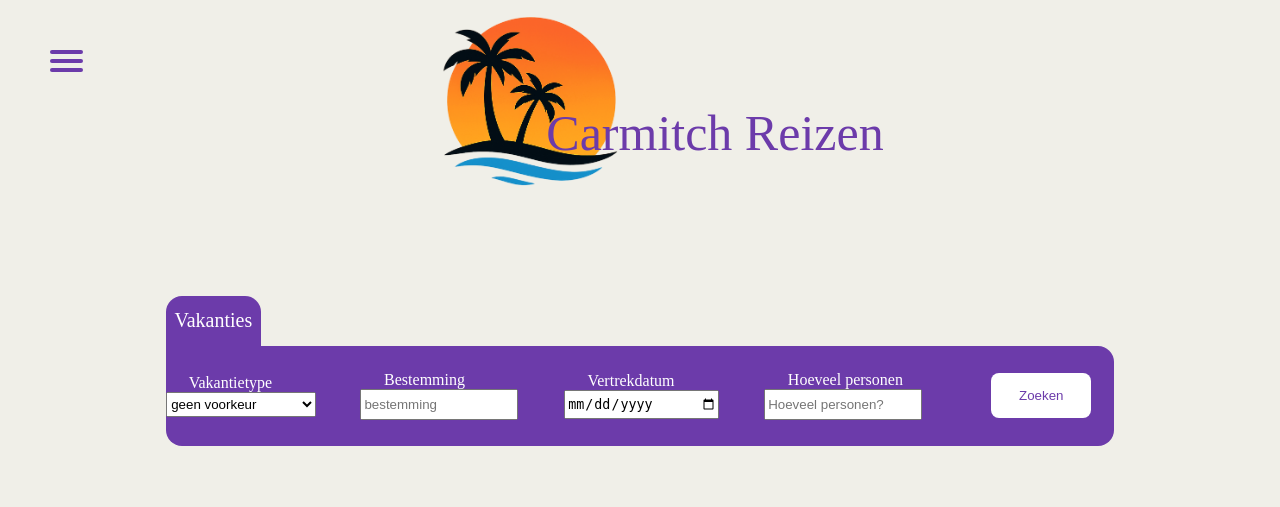
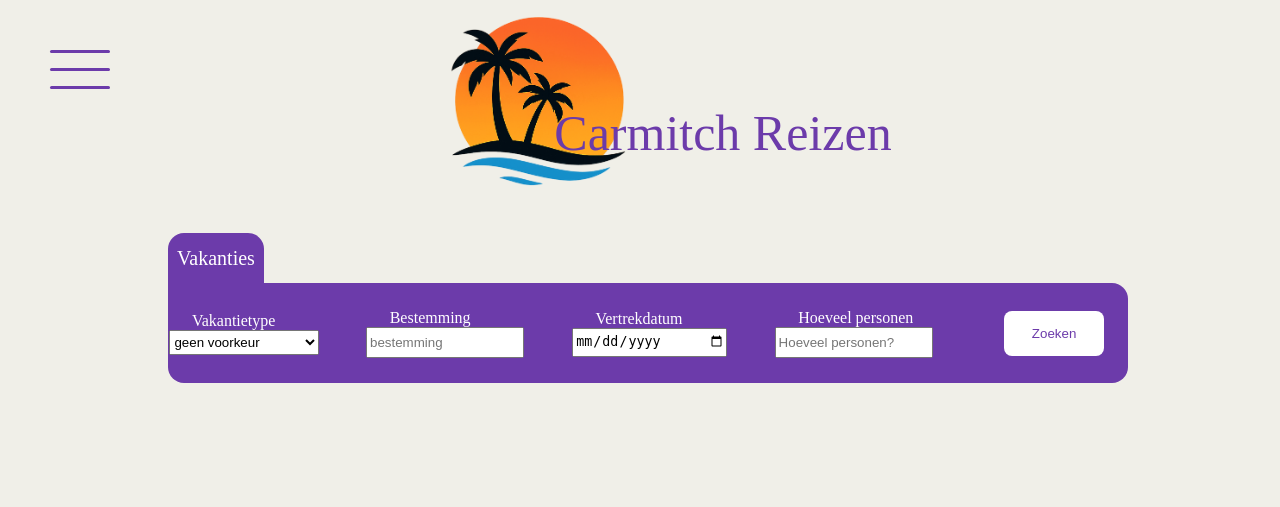
Before and after one commit to Just-a-good-programmer/Reisbureau-C-M, a PHP site: page / in a window 1280 px wide. Shown: the top 507 px of the page. Run offline with PHP 8.4, Linux system fonts and the light colour scheme; some web fonts are replaced.

Commit message:
removed main and body styling, added new class
i removed the styling for main and body and merged the styling in a class, only body has the background colour styling

```diff
--- a/assets/css/style.css
+++ b/assets/css/style.css
@@ -1,16 +1,16 @@
 body{
-    display: flex;
-    flex-direction: column;
-    justify-content: space-between;
-    height: 500px;
     background-color: #F0EFE8;
 }
 
 
-main{
+.flexbox-setting{
     display: flex;
     align-items: center;
     flex-direction: column;
+    justify-content: space-between;
+    height: auto;
+    width: 100%;
+
 }
 
 .searchbox{
@@ -110,7 +110,7 @@ main{
 #menuToggle a
 {
     text-decoration: none;
-    color: #232323;
+    color: #FFFFFF;
 
     transition: color 0.3s ease;
 }
@@ -118,6 +118,8 @@ main{
 #menuToggle a:hover
 {
     color: #6C3BAA;
+    background-color: #FFFFFF;
+    border-radius: 10px;
 }
 
 
@@ -144,9 +146,9 @@ main{
 #menuToggle span
 {
     display: block;
-    width: 33px;
-    height: 4px;
-    margin-bottom: 5px;
+    width: 60px;
+    height: 3px;
+    margin-bottom: 15px;
     position: relative;
 
     background: #6C3BAA;
@@ -179,7 +181,7 @@ main{
 {
     opacity: 1;
     transform: rotate(45deg) translate(-2px, -1px);
-    background: #6C3BAA;
+    background: #FFFFFF;
 }
 
 /*
@@ -208,22 +210,21 @@ main{
     position: absolute;
     max-width: 400px;
     width: 100vw;
-    max-height: 100vh;
-    margin: -100px 0 0 -50px;
+    height: 750px;
+    margin: -105px 0 0 -50px;
     padding: 50px;
     padding-top: 125px;
     box-sizing: border-box;
     overflow-y: auto;
-    background: #ededed;
+    background: #6C3BAA;
     list-style-type: none;
-    -webkit-font-smoothing: antialiased;
-    /* to stop flickering of text in safari */
 
     transform-origin: 0% 0%;
     transform: translate(-100%, 0);
 
     transition: transform 0.5s cubic-bezier(0.77,0.2,0.05,1.0);
 }
+
 
 #menu li
 {
--- a/index.php
+++ b/index.php
@@ -8,7 +8,7 @@
 
 
 </head>
-<body>
+<body class="flexbox-setting">
 <header>
 <div class="titel">
     <img src="assets/img/tropical_sunset_logo_with_palm_2.png" alt="Logo">
@@ -32,10 +32,6 @@
             <span></span>
             <span></span>
 
-            <!--
-            Too bad the menu has to be inside of the button
-            but hey, it's pure CSS magic.
-            -->
             <ul id="menu">
                 <li><label for="menuCheckbox"><a>Info</a></label></li>
                 <li><label for="menuCheckbox"><a>Contact</a></label></li>
@@ -45,7 +41,7 @@
     </nav>
 
 </header>
-<main>
+<main class="flexbox-setting">
     <div class="box">
         <div class="box-title">Vakanties</div>
         <form class="searchbox" action="" method="get">
```
